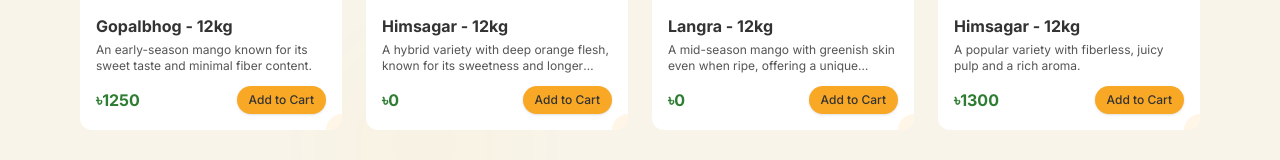
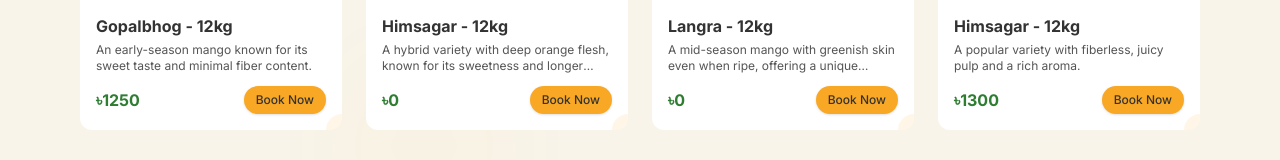
Before and after one commit to Xantonozar/aamgo, a Next.js app: page / in a window 1280 px wide. Shown: the part 1159-1319 px from the top of the page. Built offline with nearby package versions, Linux system fonts and the light colour scheme.

Commit message:
Update ProductShowcase.js

```diff
--- a/app/components/ProductShowcase.js
+++ b/app/components/ProductShowcase.js
@@ -101,7 +101,7 @@
                   <span className="font-bold text-sm md:text-base text-[#2e7d32] transition-all duration-300 group-hover:scale-110 inline-block">৳{product.price}</span>
                   <Link href='https://forms.gle/V5cx17et4QCsR5FZ9'>
                   <button className="bg-[#f9a825] text-[#333333] px-3 py-1.5 rounded-full text-xs font-medium group-hover:bg-[#f57f17] group-hover:text-white transition-all duration-300 relative overflow-hidden shadow-sm">
-                    <span className="relative z-10">Add to Cart</span>
+                    <span className="relative z-10">Book Now</span>
                     <span className="absolute inset-0 bg-white/20 transform -skew-x-12 -translate-x-full group-hover:translate-x-full transition-transform duration-700"></span>
                   </button>
                   </Link>
```
